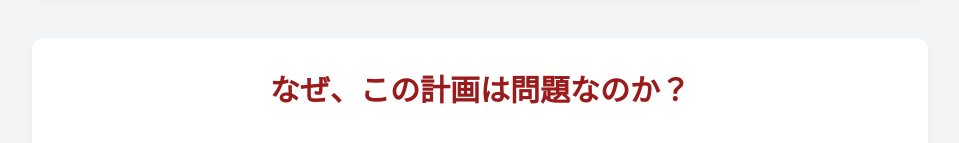
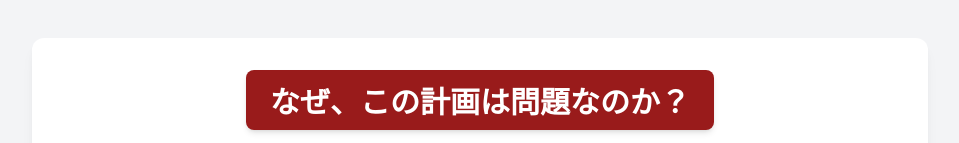
Before and after one commit to niigata-love/sanjo-no-ht, a plain HTML site: page index.html in a window 1280 px wide. Shown: the part 1162-1305 px from the top of the page, without its empty margins (160-1119 px from the left). Drawn offline with nearby package versions, Linux system fonts and the light colour scheme.

Commit message:
Add files via upload

```diff
--- a/index.html
+++ b/index.html
@@ -168,13 +168,6 @@
             </p>
         </section>
 
-        <!-- 追加動画セクション -->
-        <section class="max-w-4xl mx-auto mb-12">
-            <div class="aspect-video">
-                <iframe class="w-full h-full rounded-lg shadow-md" src="https://www.youtube.com/embed/S6etbtoji1E?start=32" title="YouTube video player" frameborder="0" allow="accelerometer; autoplay; clipboard-write; encrypted-media; gyroscope; picture-in-picture; web-share" referrerpolicy="strict-origin-when-cross-origin" allowfullscreen></iframe>
-            </div>
-        </section>
-
         <!-- お知らせ -->
         <section class="section-container notice-section max-w-4xl mx-auto">
             <h2 class="text-2xl font-bold text-center mb-4 text-gray-800">お知らせ</h2>
@@ -197,9 +190,18 @@
             </div>
         </section>
 
+        <!-- 追加動画セクション -->
+        <section class="max-w-4xl mx-auto mb-12">
+            <div class="aspect-video">
+                <iframe class="w-full h-full rounded-lg shadow-md" src="https://www.youtube.com/embed/S6etbtoji1E?start=32" title="YouTube video player" frameborder="0" allow="accelerometer; autoplay; clipboard-write; encrypted-media; gyroscope; picture-in-picture; web-share" referrerpolicy="strict-origin-when-cross-origin" allowfullscreen></iframe>
+            </div>
+        </section>
+
         <!-- 計画の経緯と問題の核心 -->
         <section class="section-container max-w-4xl mx-auto">
-            <h2 class="text-3xl font-bold text-center mb-10 text-red-800">なぜ、この計画は問題なのか？</h2>
+            <div class="text-center mb-10">
+                <h2 class="inline-block text-3xl font-bold text-white bg-red-800 px-6 py-3 rounded-lg shadow-md">なぜ、この計画は問題なのか？</h2>
+            </div>
 
             <div>
                 <h3 class="text-2xl font-bold text-gray-800 mb-8 text-center">市民が納得できない、３つの理由</h3>
```
